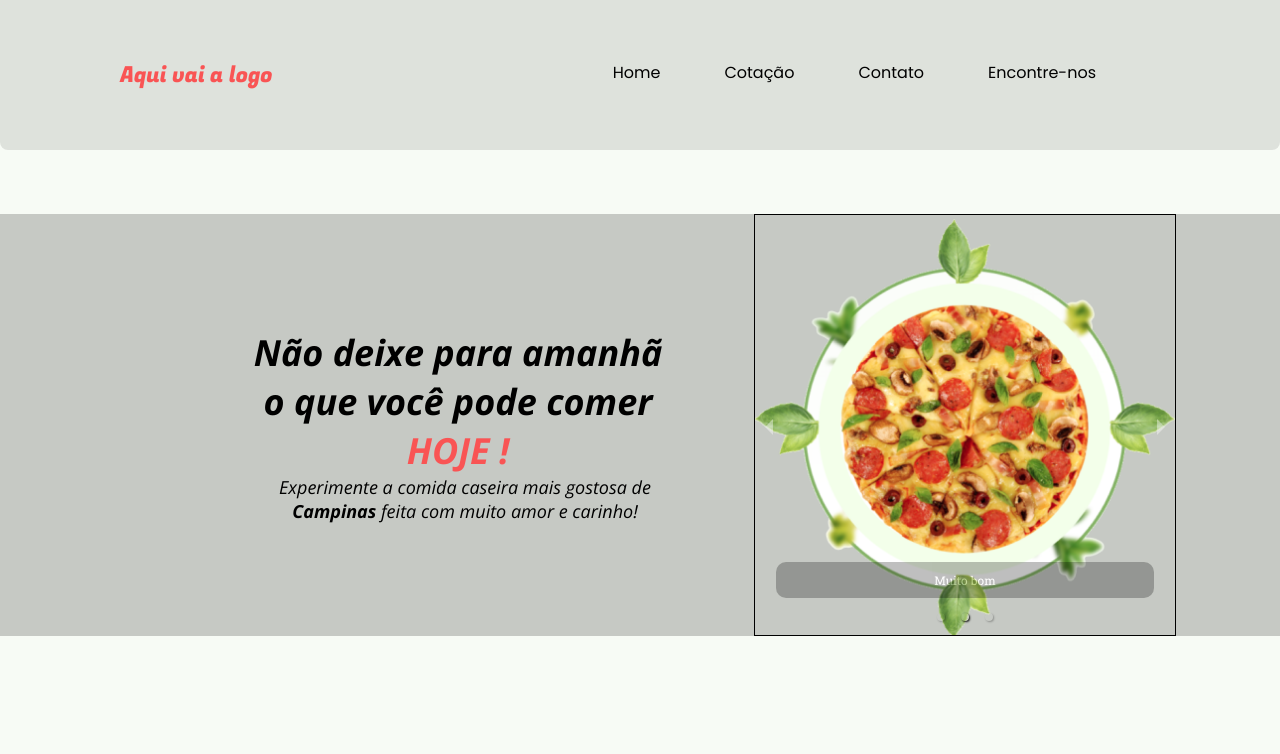
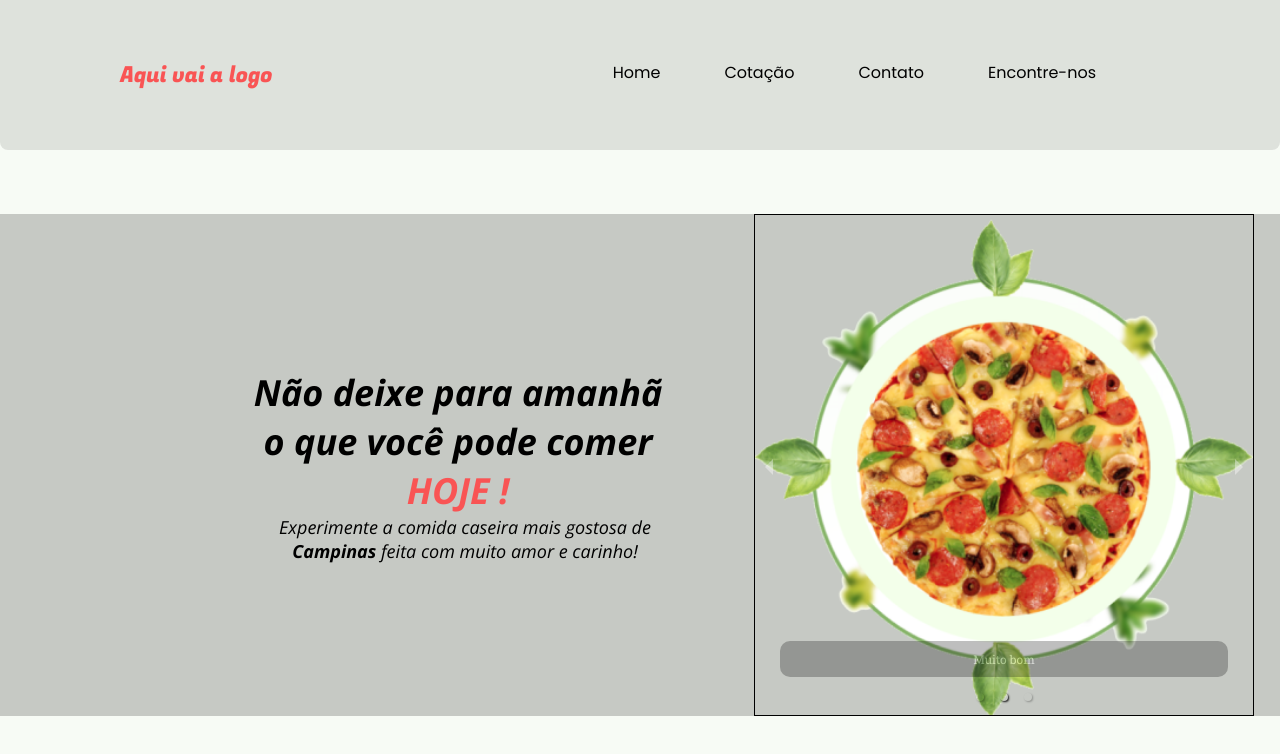
Before and after one commit to thlindustries/tidbits, a React (Create React App) app: page / in a window 1280 px wide. Shown: the top 754 px of the page. Built offline with nearby package versions, Linux system fonts and the light colour scheme; a web font is replaced by a local one.

Commit message:
fix: fixing caroulel proportions

```diff
--- a/src/Pages/Landing/styles.ts
+++ b/src/Pages/Landing/styles.ts
@@ -69,8 +69,8 @@ export const StyledCarousel = styled(Carousel)`
   flex-direction: column;
   align-items: center;
 
-  width: 420px;
-  height: 420px;
+  width: 620px;
+  height: 500px;
 
   li {
     background: transparent !important;
```
